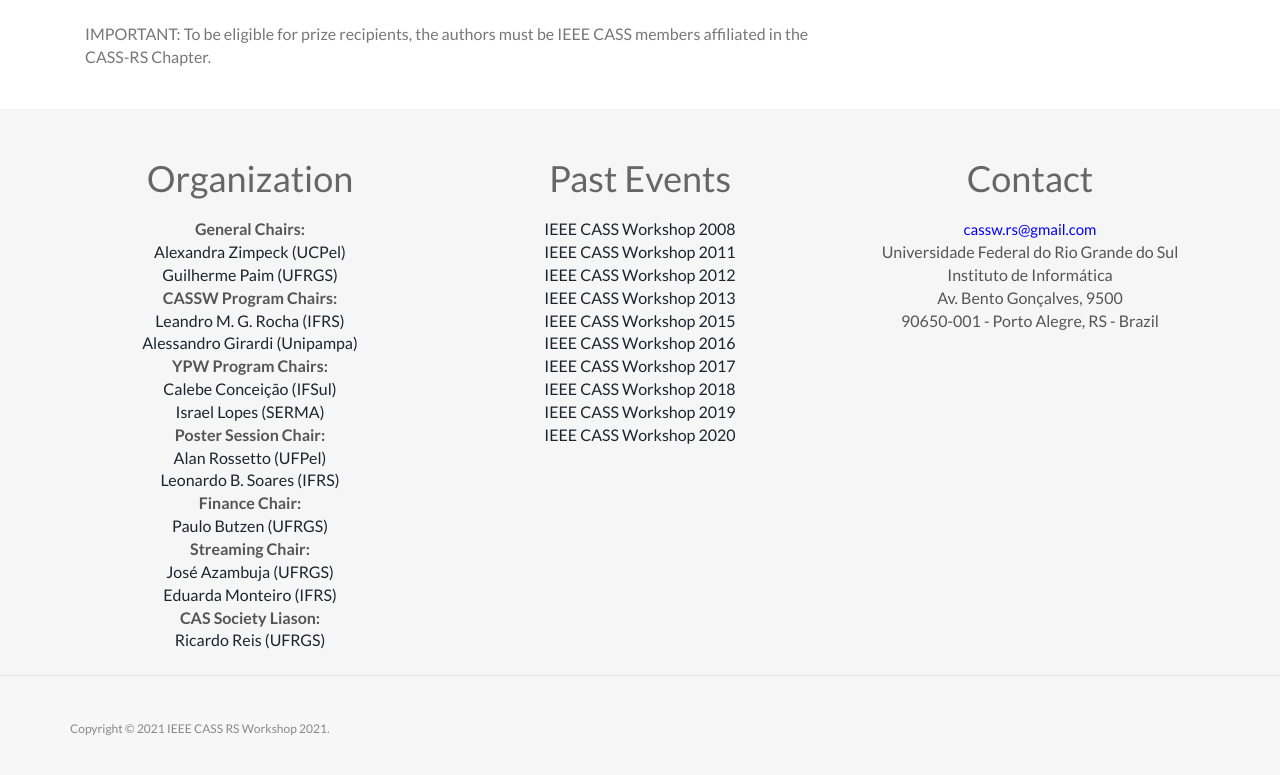
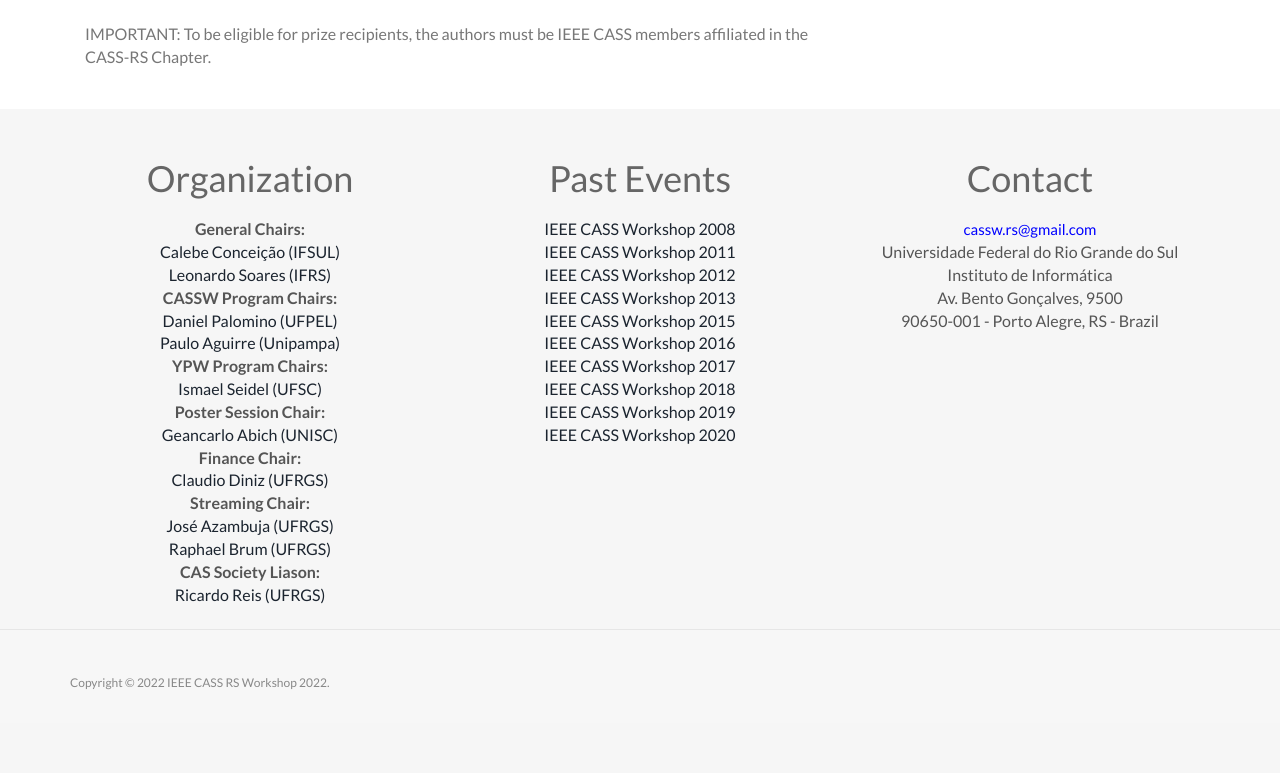
Before and after one commit to calebemicael/CASSW2022, a plain HTML site: page call-for-posters.html in a window 1280 px wide. Shown: the part 1734-2509 px from the top of the page. Drawn offline with Linux system fonts and the light colour scheme.

Commit message:
Ajustes no nome da equipe organizadora.

```diff
--- a/call-for-posters.html
+++ b/call-for-posters.html
@@ -139,15 +139,15 @@
                   </tr>
                   <tr>
                     <td>
-                      <a href = "http://lattes.cnpq.br/9364248421045844" target="_blank">
-                      Alexandra Zimpeck (UCPel)
+                      <a href="http://lattes.cnpq.br/" target="_blank">
+                        Calebe Conceição (IFSUL)
                       </a>
                     </td>
                   </tr>
                   <tr>
                     <td>
-                      <a href = "https://gppaim.wordpress.com/" target="_blank" >
-                      Guilherme Paim (UFRGS)
+                      <a href="https://gppaim.wordpress.com/" target="_blank">
+                        Leonardo Soares (IFRS)
                       </a>
                     </td>
                   </tr>
@@ -156,12 +156,12 @@
                   </tr>
                   <tr>
                     <td>
-                    <a href = "http://lattes.cnpq.br/8680106733985198" target="_blank" >
-                    Leandro M. G. Rocha (IFRS)
+                      <a href="http://lattes.cnpq.br/" target="_blank">
+                        Daniel Palomino (UFPEL)
                       </a>
                       <br>
-                    <a href = "http://lattes.cnpq.br/9078785342700446" target="_blank" >
-                    Alessandro Girardi (Unipampa)
+                      <a href="http://lattes.cnpq.br/" target="_blank">
+                        Paulo Aguirre (Unipampa)
                       </a>
                     </td>
                   </tr>
@@ -170,11 +170,8 @@
                     <td><b>YPW Program Chairs:</b> </td>
                   </tr>
                   <tr>
-                    <td><a href = "http://lattes.cnpq.br/4019703199454659" target="_blank" >
-                      Calebe Conceição (IFSul) <br>
-                      </a>
-                      <a href = "http://lattes.cnpq.br/4448837774964474" target="_blank" >
-                      Israel Lopes (SERMA)
+                    <td><a href="http://lattes.cnpq.br/" target="_blank">
+                        Ismael Seidel (UFSC)
                       </a>
                     </td>
                   </tr>
@@ -183,12 +180,8 @@
                   </tr>
                   <tr>
                     <td>
-                    <a href = "http://lattes.cnpq.br/6944075685926454" target="_blank" >
-                    Alan Rossetto (UFPel)
-                    </a>
-                    <br>
-                    <a href = "http://lattes.cnpq.br/4323868065424676" target="_blank" >
-                    Leonardo B. Soares (IFRS)
+                      <a href="http://lattes.cnpq.br/6944075685926454" target="_blank">
+                        Geancarlo Abich (UNISC)
                       </a>
                     </td>
                   </tr>
@@ -198,8 +191,8 @@
                   </tr>
                   <tr>
                     <td>
-                    <a href = "http://lattes.cnpq.br/1952072482347004" target="_blank" >
-                      Paulo Butzen (UFRGS)
+                      <a href="http://lattes.cnpq.br/" target="_blank">
+                        Claudio Diniz (UFRGS)
                       </a>
                     </td>
                   </tr>
@@ -209,12 +202,12 @@
                   </tr>
                   <tr>
                     <td>
-                    <a href = "http://lattes.cnpq.br/2507333666306110" target="_blank" >
+                      <a href="http://lattes.cnpq.br/" target="_blank">
                         José Azambuja (UFRGS)
                       </a>
                       <br>
-                    <a href = "http://lattes.cnpq.br/0927925376030377" target="_blank" >
-                      Eduarda Monteiro (IFRS)
+                      <a href="http://lattes.cnpq.br/" target="_blank">
+                        Raphael Brum (UFRGS)
                       </a>
                     </td>
                   </tr>
@@ -224,7 +217,7 @@
                   </tr>
                   <tr>
                     <td>
-                    <a href = "http://lattes.cnpq.br/4585719152284650" target="_blank" >
+                      <a href="http://lattes.cnpq.br/4585719152284650" target="_blank">
                         Ricardo Reis (UFRGS)
                       </a>
                       <br> <br>
@@ -273,7 +266,7 @@
         <div class="container">
           <div class="row">
             <div class="col-md-12">
-              <span class="copyright">Copyright &copy; 2021 IEEE CASS RS Workshop 2021.</span>
+              <span class="copyright">Copyright &copy; 2022 IEEE CASS RS Workshop 2022.</span>
             </div>
           </div>
         </div>
```
Also changed, not shown: cass.html (+19 -26 lines), index.html (+12 -12 lines), program.html (+19 -26 lines), registration.html (+19 -26 lines), young.html (+19 -26 lines). Lines whose indentation alone changed are shown as unchanged.
